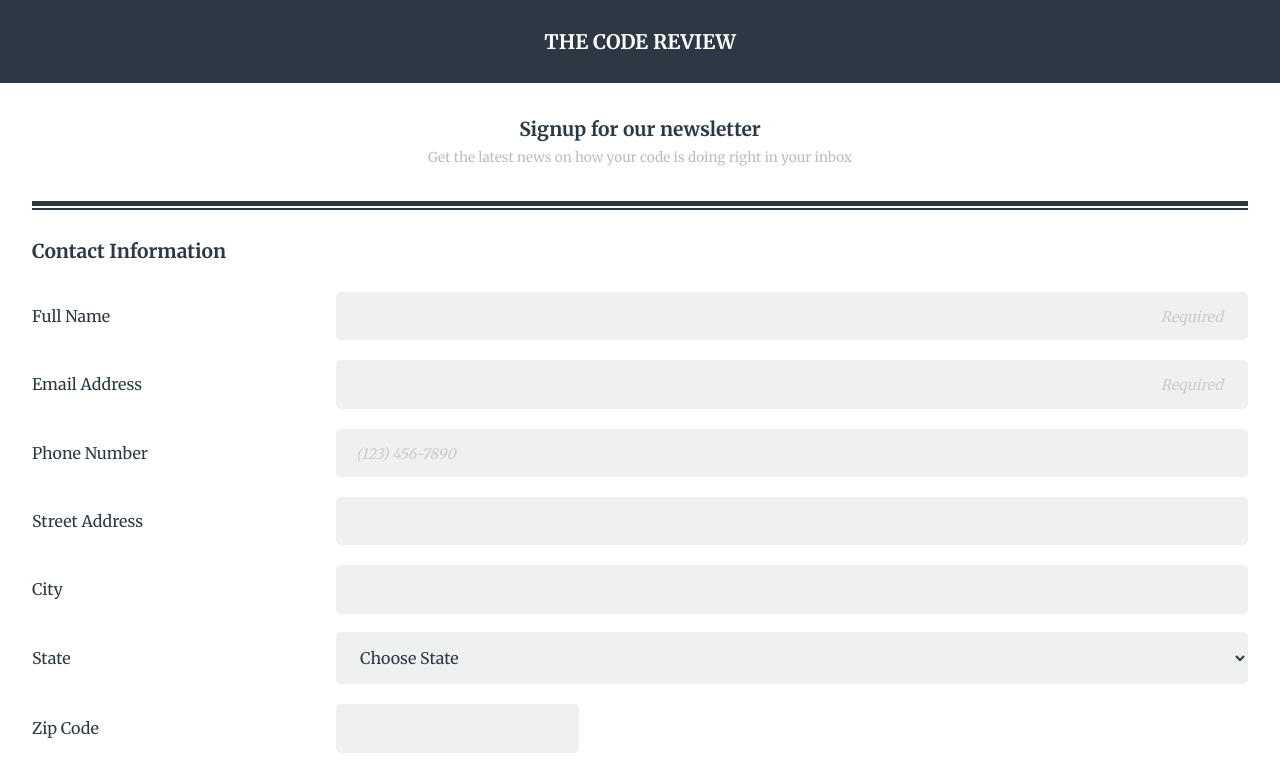
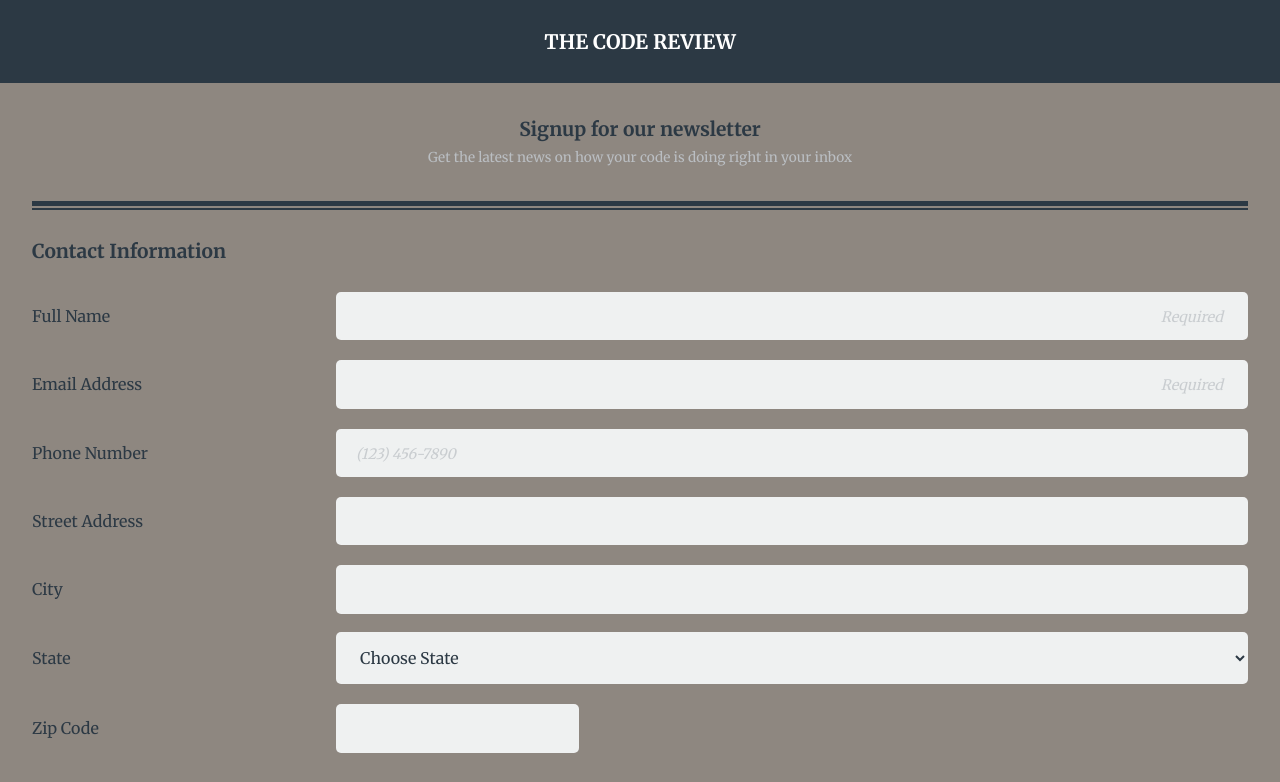
Before and after one commit to cmstone-fullsail/fewd-project-3, a plain HTML site: page index.html in a window 1280 px wide. Shown: the top 782 px of the page. Drawn offline with Linux system fonts and the light colour scheme.

Commit message:
Add background color to main sections

```diff
--- a/css/styles.css
+++ b/css/styles.css
@@ -7,6 +7,10 @@
     padding: 0;
     font-family: 'Merriweather', serif;
     color: rgba(44, 57, 68, 1);
+}
+
+body {
+    background-color: rgba(68, 55, 44, .6);
 }
 
 header, .header-top, .header-bottom, form, .user-contact, .newsletter, footer{
```
